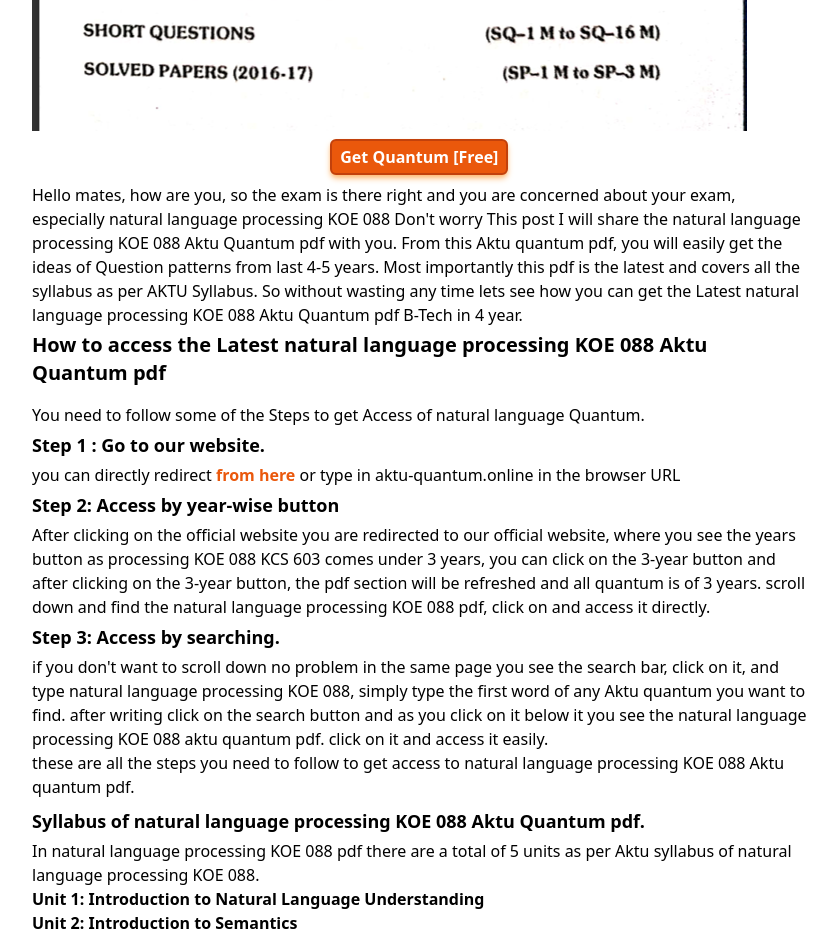
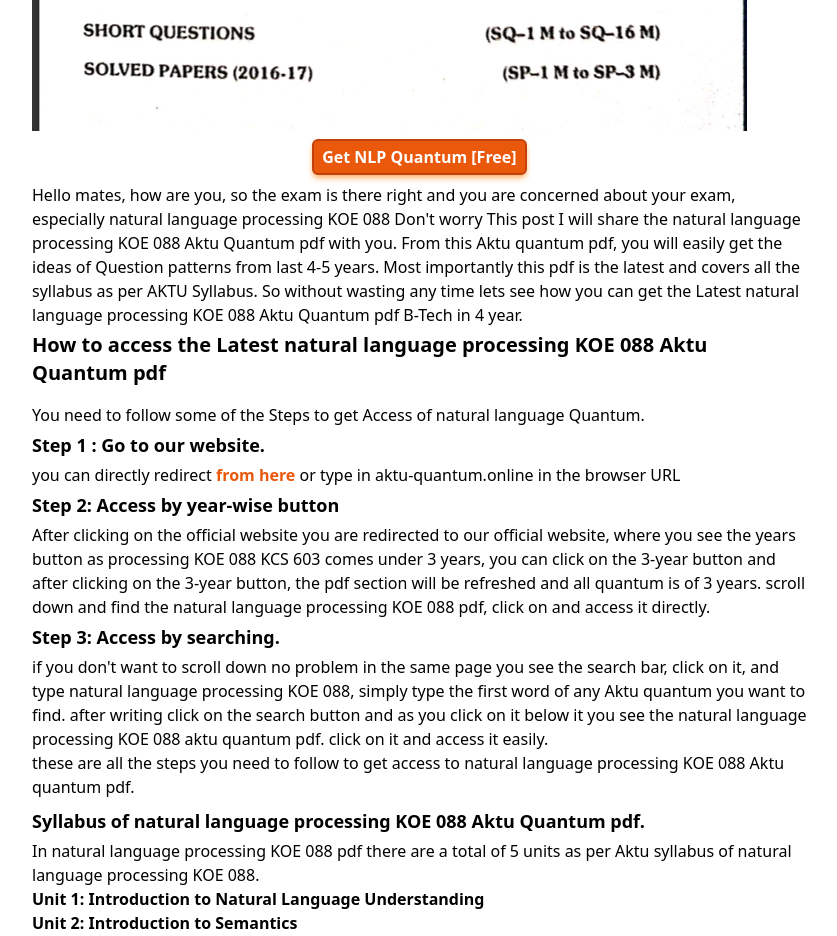
Before and after one commit to MuditxRajput/aktu_quantum_frontend, a React (Create React App) app: page /nlp in a window 1280 px wide. Shown: the part 1020-1956 px from the top of the page, without its empty margins (88-925 px from the left). Built offline with nearby package versions, Linux system fonts and the light colour scheme.

Commit message:
'addPost4Feature'

```diff
--- a/src/Post/Nlp.jsx
+++ b/src/Post/Nlp.jsx
@@ -39,7 +39,7 @@
             <InBetweenPost_Responsive />
           </div>
           <div className="">
-            <HomepageReturn />
+            <HomepageReturn name ="NLP" />
           </div>
           <div className="">
             <InBetweenPost_Responsive />
```
